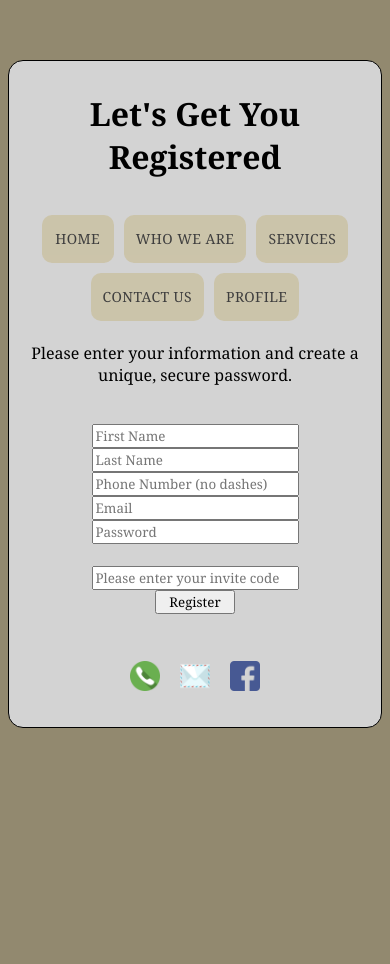
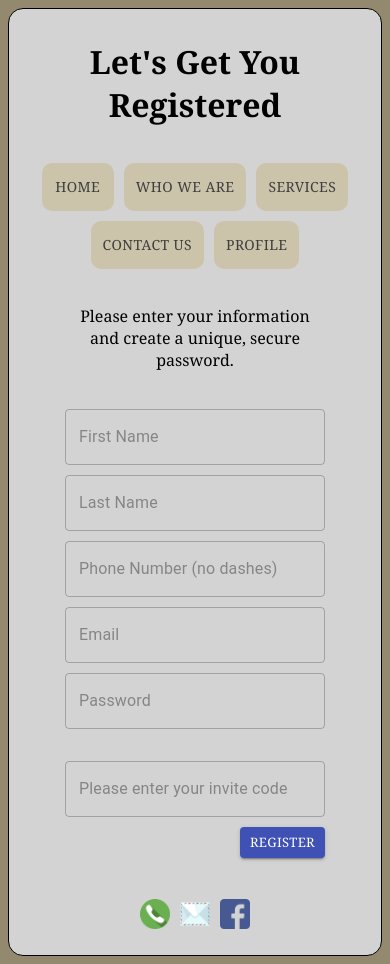
Before and after one commit to cperault/roofmasters, a React (Create React App) app: page /registration in a window 390 px wide. Before the commit the page ends 844 px from the top, so only its background shows below. Built offline with nearby package versions, Linux system fonts and the light colour scheme.

Commit message:
Adjusted styling/responsiveness; replaced regular input elements with Material UI components and added styling/responsiveness. Removed the contact form option to use different contact information when a user is logged in.

```diff
--- a/src/Views/Footer.js
+++ b/src/Views/Footer.js
@@ -15,14 +15,14 @@
 import React from "react";
 import { Tab } from "@material-ui/core";
 
-const Footer = ({ userIsLoggedIn, loggedInUser }) => {
+const Footer = ({ userIsLoggedIn }) => {
   //function to handle logging out
   const logoutHandler = () => {
     localStorage.clear();
     window.location.assign("/landing");
   };
   return (
-    <div className="contact_form_div">
+    <div className="contact_form_div_footer">
       <p>
         <a href="tel:402-714-2250">
           <img
--- a/src/Views/Login.js
+++ b/src/Views/Login.js
@@ -8,6 +8,7 @@
 import React, { useState } from "react";
 import axios from "axios";
 import Validation from "../Models/Validation.js";
+import { TextField, Button } from "@material-ui/core";
 
 const Login = ({ loggedInUser, userIsLoggedIn, stateHandler, Nav, Footer }) => {
   //useState hooks to store email and password from the form
@@ -114,28 +115,40 @@ const Login = ({ loggedInUser, userIsLoggedIn, stateHandler, Nav, Footer }) => {
       <nav>
         <Nav userIsLoggedIn={userIsLoggedIn} />
       </nav>
-      <div className="wrapper_body_div">
+      <div className="login_wrapper_body_div">
         <div className="login_form_div">
           <br />
-          <input
-            type="text"
+          <TextField
             name="login_email"
             value={email}
+            style={{ marginBottom: "10px" }}
+            fullWidth
+            variant="outlined"
             onChange={text => setEmail(text.target.value)}
             placeholder="Email"
             onKeyUp={e => returnKeyPressedHandler(e.keyCode, email, password)}
           />
           <br />
-          <input
+          <TextField
             type="password"
             name="login_password"
+            style={{ marginBottom: "10px" }}
+            fullWidth
+            variant="outlined"
             value={password}
             onChange={text => setPassword(text.target.value)}
             placeholder="Password"
             onKeyUp={e => returnKeyPressedHandler(e.keyCode, email, password)}
           />
           <br />
-          <button onClick={() => authenticate(email, password)}>Login</button>
+          <Button
+            onClick={() => authenticate(email, password)}
+            variant="contained"
+            color="primary"
+            size="small"
+          >
+            Login
+          </Button>
         </div>
         <p>
           <a href="/registration">No account? Sign up!</a>
--- a/src/Views/Messages.js
+++ b/src/Views/Messages.js
@@ -17,15 +17,17 @@ const Messages = ({ loggedInUser }) => {
     //set up the axios request to fetch all messages for associatedID (loggedInUsers ID)
     axios
       .post("https://roofmasters-backend.herokuapp.com/index.php/messages", {
-        myID: 1,
+        myID: "1",
         messageAction: "fetch"
       })
       .then(response => {
-        console.log(response.request);
-
+        alert(JSON.stringify(response.data));
         // const message_data = JSON.stringify(response.data.messages);
         // const message_object = JSON.parse(message_data);
         // console.log(JSON.stringify(message_object[0].messageContent));
+      })
+      .catch(error => {
+        console.log("Error: " + error);
       });
   };
 
--- a/src/Views/Profile.js
+++ b/src/Views/Profile.js
@@ -93,7 +93,7 @@ const Profile = ({ userIsLoggedIn, loggedInUser, Nav, Footer }) => {
               style={{ margin: "10px", backgroundColor: "#C9BE99" }}
             >
               <ExpansionPanelSummary expandIcon={<ExpandMoreIcon />}>
-                {item.summary}
+                <span className="item_summary_profile">{item.summary}</span>
               </ExpansionPanelSummary>
               <ExpansionPanelDetails>
                 {item.side === "tasks" ? (
@@ -120,10 +120,7 @@ const Profile = ({ userIsLoggedIn, loggedInUser, Nav, Footer }) => {
         <Nav userIsLoggedIn={userIsLoggedIn} />
       </nav>
       <div className="wrapper_body_div_profile">
-        <div
-          className="wrapper_body_div_profile_inner"
-          style={{ display: "flex", alignItems: "center" }}
-        >
+        <div className="wrapper_body_div_profile_inner">
           <div className="wrapper_body_div_column_profile_left">
             {/*Tasks items from profileItems will be inserted here.*/}
             {fillContentArea("tasks")}
--- a/src/Views/Registration.js
+++ b/src/Views/Registration.js
@@ -8,6 +8,7 @@
 import React, { useState } from "react";
 import axios from "axios";
 import Validation from "../Models/Validation.js";
+import { TextField, Button } from "@material-ui/core";
 
 const Registration = ({
   loggedInUser,
@@ -103,46 +104,57 @@ const Registration = ({
       <nav>
         <Nav />
       </nav>
-      <div className="wrapper_body_div">
-        <div className="signup_form_div">
-          <p>
+      <div className="registrationg_wrapper_body_div">
+        <div className="registration_form_div">
+          <p className="register_form_div_header">
             Please enter your information and create a unique, secure password.
           </p>
           <br />
-          <input
-            type="text"
+          <TextField
+            variant="outlined"
+            fullWidth
+            style={{ marginBottom: "10px" }}
             name="signup_first_name"
             value={firstName}
             onChange={text => setFirstName(text.target.value)}
             placeholder="First Name"
           />
           <br />
-          <input
-            type="text"
+          <TextField
+            variant="outlined"
+            fullWidth
+            style={{ marginBottom: "10px" }}
             name="signup_last_name"
             value={lastName}
             onChange={text => setLastName(text.target.value)}
             placeholder="Last Name"
           />
           <br />
-          <input
-            type="text"
+          <TextField
+            variant="outlined"
+            fullWidth
+            style={{ marginBottom: "10px" }}
             name="signup_phone_number"
             value={phoneNumber}
             onChange={text => setPhoneNumber(text.target.value)}
             placeholder="Phone Number (no dashes)"
           />
           <br />
-          <input
-            type="text"
+          <TextField
+            variant="outlined"
+            fullWidth
+            style={{ marginBottom: "10px" }}
             name="signup_email"
             value={email}
             onChange={text => setEmail(text.target.value)}
             placeholder="Email"
           />
           <br />
-          <input
+          <TextField
             type="password"
+            variant="outlined"
+            fullWidth
+            style={{ marginBottom: "10px" }}
             name="signup_password"
             value={password}
             onChange={text => setPassword(text.target.value)}
@@ -150,21 +162,33 @@ const Registration = ({
           />
           <br />
           <br />
-          <input
-            type="text"
+          <TextField
+            variant="outlined"
+            fullWidth
+            style={{ marginBottom: "10px" }}
             name="invite_code"
             value={inviteCode}
             onChange={text => setInviteCode(text.target.value)}
-            placeHolder="Please enter your invite code"
+            placeholder="Please enter your invite code"
           />
           <br />
-          <button
+          <Button
             onClick={() =>
-              registerUser(firstName, lastName, phoneNumber, email, password, inviteCode)
+              registerUser(
+                firstName,
+                lastName,
+                phoneNumber,
+                email,
+                password,
+                inviteCode
+              )
             }
+            variant="contained"
+            color="primary"
+            size="small"
           >
             Register
-          </button>
+          </Button>
         </div>
       </div>
       <p className="loading-message">
--- a/src/page_styling.css
+++ b/src/page_styling.css
@@ -8,7 +8,6 @@ body {
 
 .wrapper_div {
   margin: 0 auto;
-  margin-top: 60px;
   min-width: 300px;
   max-width: 960px;
   border: solid black 1px;
@@ -22,16 +21,16 @@ body {
   padding: 10px;
   color: black;
 }
-.wrapper_body_div_profile {
-  display: flex;
-}
+
 .wrapper_body_div_profile,
 .contact_wrapper_body_div {
   margin: 10px;
   overflow: hidden;
 }
 
-.contact_wrapper_body_div {
+.contact_wrapper_body_div,
+.login_wrapper_body_div,
+.registration_form_div {
   margin: 10px;
   display: inline-block;
 }
@@ -86,26 +85,14 @@ form {
 }
 
 .contact_form_div {
-  padding: 15px;
+  padding: 10px;
   display: inline-block;
   width: 300px;
-  text-align: center;
-}
-
-.contact_form_div a {
-  padding: 5px;
-  margin: 5px;
+  text-align: right;
 }
 
 .contact_form_div input {
   width: 300px;
-}
-
-textarea {
-  width: 300px;
-  height: 100px;
-  max-width: 300px;
-  max-height: 300px;
 }
 
 .contact_form_button {
@@ -116,11 +103,13 @@ textarea {
   width: 200px;
 }
 
-.login_form_div {
+.login_form_div,
+.registration_form_div {
   width: 300px;
   margin: 0 auto;
   overflow: hidden;
   padding: 15px;
+  text-align: right;
 }
 
 .login_form_div button {
@@ -183,25 +172,31 @@ a:link {
 .account_message_header {
   font-weight: bold;
 }
+
+.contact_form_div_footer img {
+  padding: 5px;
+}
+
+.register_form_div_header {
+  text-align: center;
+}
 /*
 media query for responsiveness; adjusts the nav links
 to be stacked horizontally when screen size is smaller
 */
 @media only screen and (max-width: 600px) {
-  .wrapper_nav_li form {
-    display: block;
-  }
-
-  .wrapper_nav_ul input {
-    width: 280px;
-  }
-
   .landing_wrapper_body_div_content_paragraph {
     padding: 15px;
     margin: 15px;
     overflow: hidden;
     text-align: justify;
     text-indent: 50px;
+  }
+
+  .contact_form_div,
+  .login_form_div,
+  .registration_form_div {
+    width: 260px;
   }
 
   .left_image {
@@ -217,10 +212,29 @@ to be stacked horizontally when screen size is smaller
     width: 200px;
     height: 200px;
   }
+  .wrapper_body_div_column_profile_left,
+  .wrapper_body_div_column_profile_right {
+    width: 280px;
+  }
+  .item_summary_profile {
+    font-size: smaller;
+  }
 }
 
 @media only screen and (min-width: 600px) {
   .contact_wrapper_body_div {
     width: 600px;
   }
+  .contact_form_div,
+  .login_form_div,
+  .registration_form_div {
+    width: 500px;
+  }
+  .wrapper_body_div_profile {
+    display: flex;
+  }
+  .wrapper_body_div_profile_inner {
+    display: flex;
+    align-items: center;
+  }
 }
```
Also changed, not shown: src/Views/Contact.js (+37 -22 lines).
